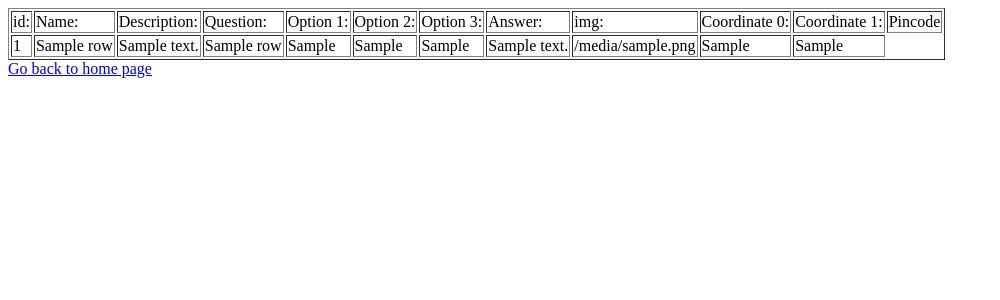
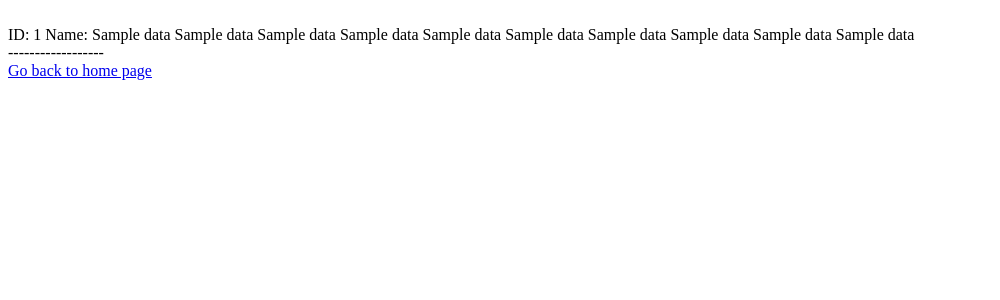
Before and after one commit to carlonicolo/culturego, a Flask app: template app/templates/list.html in a window 1280 px wide. Shown: the top 300 px of the page, without its empty margins (0-1000 px from the left). Run offline with Flask 2, Linux system fonts and the light colour scheme; the template is opened without the code that fills it: most values are stand-ins (such as "Sample title", 1, 10 or a date in 2020).

Commit message:
Database interactions...show complete list of elements from the table Data

```diff
--- a/app/templates/list.html
+++ b/app/templates/list.html
@@ -1,39 +1,22 @@
 <!doctype html>
 <html>
    <body>
-
-      <table border = 1>
-         <thead>
-            <td>id: </td>
-            <td>Name: </td>
-            <td>Description: </td>
-            <td>Question: </td>
-            <td>Option 1:</td>
-            <td>Option 2: </td>
-            <td>Option 3: </td>
-            <td>Answer: </td>
-            <td>img: </td>
-            <td>Coordinate 0: </td>
-            <td>Coordinate 1: </td>
-            <td>Pincode</td>
-         </thead>
-
-         {% for row in rows %}
-            <tr>
-               <td>{{row["id"]}}</td>
-               <td>{{row["name"]}}</td>
-               <td>{{row["description"]}}</td>
-               <td> {{ row["question"]}}</td>
-               <td>{{row['opt1']}}</td>
-               <td>{{row['opt2']}}</td>
-               <td>{{row['opt3']}}</td>
-               <td>{{row['answer']}}</td>
-               <td>{{row['img']}}</td>
-               <td>{{row['coord0']}}</td>
-               <td>{{row['coord1']}}</td>
-            </tr>
-         {% endfor %}
-      </table>
+        {% for data in open_data %}
+        <br/>
+        ID: {{ data[0] }}
+        Name: {{ data[1] }}
+        {{ data[2] }}
+        {{ data[3] }}
+        {{ data[4] }}
+        {{ data[5] }}
+        {{ data[6] }}
+        {{ data[7] }}
+        {{ data[8] }}
+        {{ data[9] }}
+        {{ data[10] }}<br/>
+        ------------------
+        <br/>
+        {% endfor %}
 
       <a href = "/">Go back to home page</a>
 
--- a/app/views.py
+++ b/app/views.py
@@ -1,9 +1,32 @@
 from app import app
+from flask import g
 import sqlite3
+from flask import Flask, request, render_template
 
-conn = sqlite3.connect('db.db')
-c = conn.cursor()
+#DATABASE = '/app/db.db'
 
+@app.before_request
+def before_request():
+    g.db = sqlite3.connect("app/db.db")
+
+@app.teardown_request
+def teardown_request(exception):
+    if hasattr(g, 'db'):
+        g.db.close()
+
+
+@app.route('/list')
+def emails():
+    open_data = g.db.execute("SELECT * FROM Data").fetchall()
+    return render_template('list.html',open_data=open_data)
+
+def insert_data():
+    open_data = g.db.execute()
+
+#conn = sqlite3.connect('app/db.db')
+#c = conn.cursor()
+#print("Connection status ", c)
+#print (c.execute("SELECT * FROM Data"))
 
 @app.route('/')
 def index():
@@ -20,7 +43,7 @@ def show_entries():
 
 ''' @app.route('/show')
 def list():
-   con = sqlite3.connect("db.db")
+   con = sql.connect("db.db")
    con.row_factory = sql.Row
 
    cur = con.cursor()
@@ -28,11 +51,3 @@ def list():
 
    rows = cur.fetchall();
    return render_templates("list.html",rows = rows) '''
-
-@app.route('/show')
-def read_from_db():
-    c.execute('SELECT * FROM Data')
-    data = c.fetchall()
-    print(data)
-    for row in data:
-        print(row)
```
Also changed, not shown: app/db.db, 2 other files.
